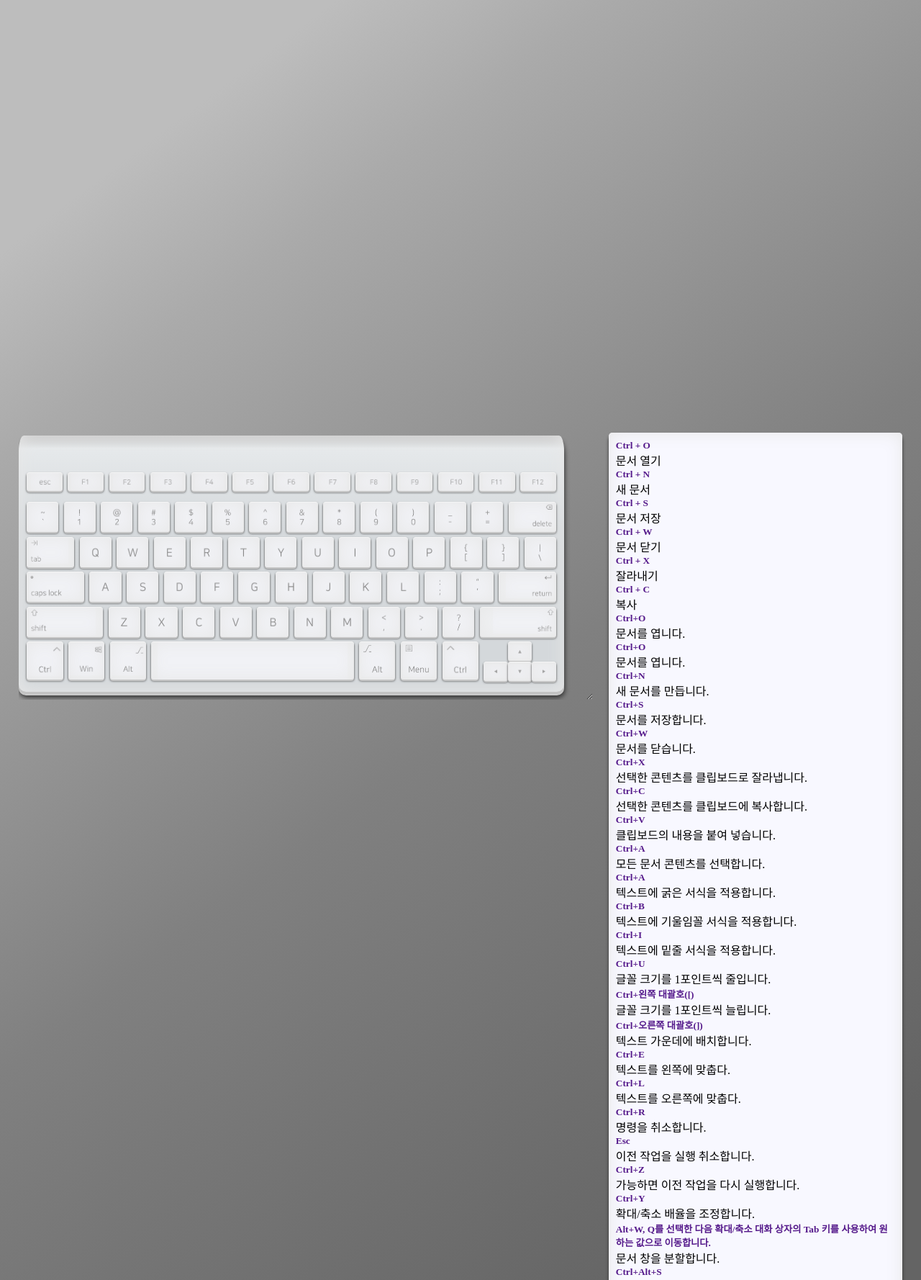
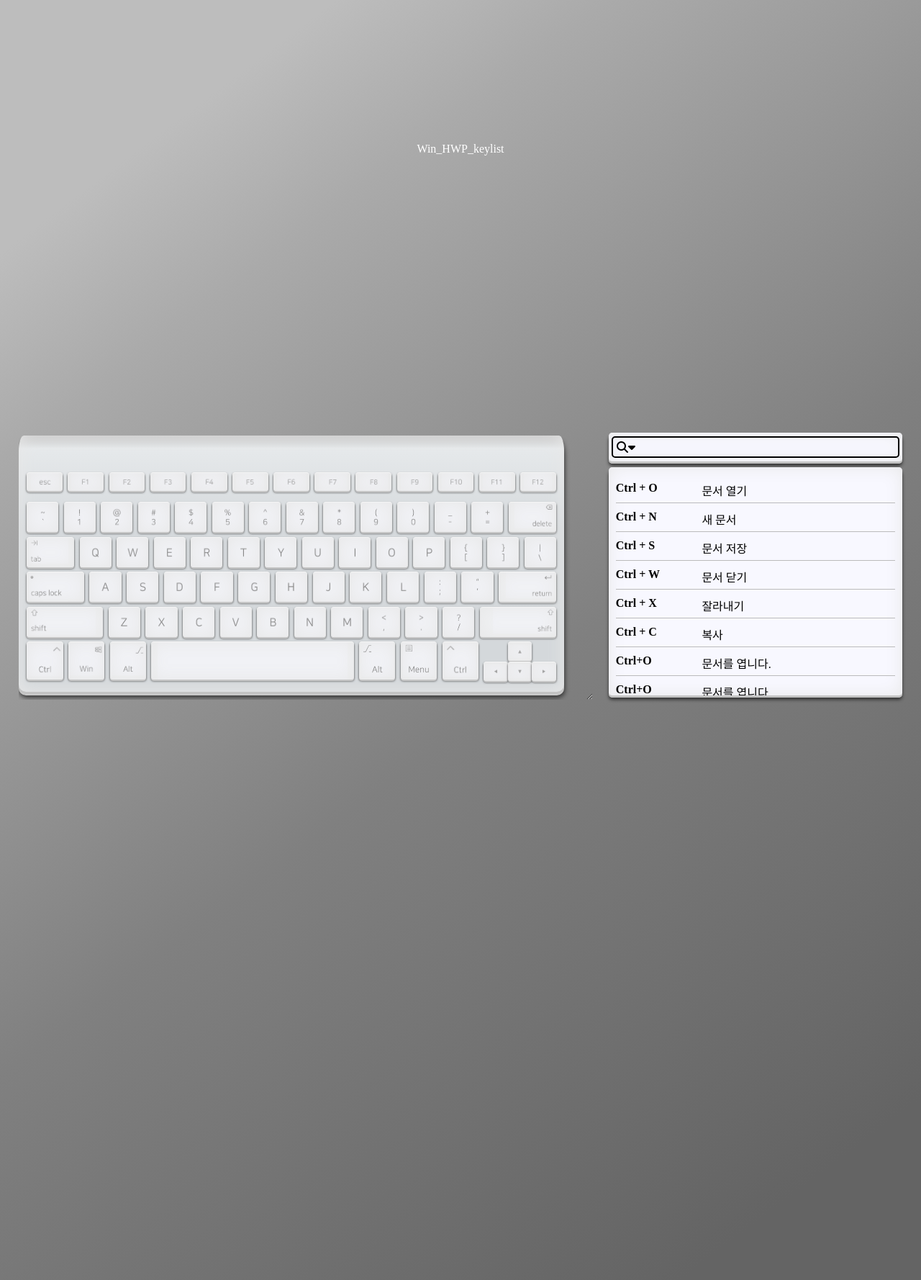
Before and after one commit to grace-moon/dev_key, a Django app: page /Win_Word_key_list/ in a window 1280 px wide. Shown: the part 183-1961 px from the top of the page at 72% size. Run offline with Django 3.2, Linux system fonts and the light colour scheme; data comes from the database, SQL or seed files in the repository; some libraries are stand-ins or nearby versions.

Commit message:
keyboard UI update4

```diff
--- a/keysite/static/keysite/style.css
+++ b/keysite/static/keysite/style.css
@@ -1,6 +1,17 @@
 /*home.html*/
-a{
-  text-decoration : none;
+* {
+  box-sizing: border-box;
+}
+body {
+  /* font-family : 'Noto Sans KR', 'sans-serif'; */
+  margin: 0 auto;
+}
+h1,h2{
+  /* font-family: 'NanumSquare', 'sans-serif'; */
+  /* font: inherit; */
+}
+a {
+  all: unset;
 }
 .logo{
   width: 100%;
@@ -55,24 +66,81 @@ header {
 
 .title {
   height: 30%;
+  display: flex;
+  align-items: center;
+  justify-content: center;
+}
+.app-container {
+  color: #fff;
 }
 
 
 /*============hotkey============*/
 .hotkey-container {
   margin:1% 0 0 5%;
+}
+.searchbar-container {
+  height: 40px;
+  background-color:ghostwhite;
   border-radius: 5px;
+  margin: 0 0 2%;
+  display: flex;
+  align-items: center;
+  justify-content: center;
+  box-shadow:
+      inset 0 0 25px #e8e8e8,
+      0 3px 0 #c3c3c3,
+      0 3px 0 #c9c9c9,
+      0 6px 4px #333;
+}
+.searchbar {
+  border: 2px solid #000;
+  border-radius: 5px;
+  height: 30px;
+  width: 98%;
+  display: flex;
+  align-items: center;
+}
+.search-icon {
+  display: flex;
+  padding: 0 5px;
+}
+.search-input {
+  width: 100%;
+  height: 100%;
+  border: 0;
+  outline: none;
+  background-color: rgba(0,0,0,0);
+}
+.hotkey-contents {
+  /* margin:1% 0 0 5%; */
   padding: 10px;
+  border-radius: 5px;
   background-color:ghostwhite;
   box-shadow:
       inset 0 0 25px #e8e8e8,
       0 3px 0 #c3c3c3,
-      0 5px 0 #c9c9c9,
+      0 3px 0 #c9c9c9,
       0 6px 4px #333;
-  min-height: 356.25px;
+  max-height: 316.25px;
+  overflow:auto
 }
-
-
+.hotkey-item {
+  margin: 5px 0;
+  border-bottom: #bbb 1px solid;
+  display: flex;
+  padding: 5px 0;
+}
+.hotkey-title {
+  width: 30%;
+  font-size: 1rem;
+  padding-right: 3px;
+}
+.hotkey-desc {
+  padding-left: 3px;
+  /* border-left: 1px solid #bbb; */
+  width: 70%;
+}
 
 
 /*style only keyboard (edited by. LK)*/
--- a/templates/Win_Word_key_list.html
+++ b/templates/Win_Word_key_list.html
@@ -8,6 +8,7 @@
         <link rel="stylesheet" href="{% static 'keysite/style.css' %}">
         <link rel="preconnect" href="https://fonts.gstatic.com"/>
         <link rel="stylesheet" href="https://fonts.googleapis.com/css2?family=Inter&family=Source+Code+Pro&display=swap"/>
+        <script src="https://kit.fontawesome.com/413c7f2129.js" crossorigin="anonymous"></script>
         <!-- <script src="{% static 'keysite/script.js' %}"></script>  -->
     </head>
     <body>
@@ -18,7 +19,9 @@
                 </div>
             </header>
             <div class="title">
-                <div class="app-container"></div>
+                <div class="app-container">
+                    Win_HWP_keylist
+                </div>
             </div>
 
             <section class="content">
@@ -132,12 +135,20 @@
                 </div>
                 <div class="container-right">
                     <div class="hotkey-container">
-                        {% for cmd_list in cmd_list %}
-                        <div>
-                            <h5><a href="">{{ cmd_list.cmd_name }}</a></h5>
-                            <p>{{ cmd_list.cmd_description |linebreaksbr }}</p>
+                        <div class="searchbar-container">
+                            <div class="searchbar">
+                                <div class="search-icon"><i class="fas fa-search"></i><i class="fas fa-caret-down"></i></div>
+                                <input class="search-input" type="text">
+                            </div>
                         </div>
-                        {% endfor %}
+                        <div class="hotkey-contents">
+                            {% for cmd_list in cmd_list %}
+                            <div class="hotkey-item">
+                                <h5 class="hotkey-title"><a href="">{{ cmd_list.cmd_name }}</a></h5>
+                                <p class="hotkey-desc">{{ cmd_list.cmd_description |linebreaksbr }}</p>
+                            </div>
+                            {% endfor %}
+                        </div>
                     </div>
                 </div>
             </section>
```
